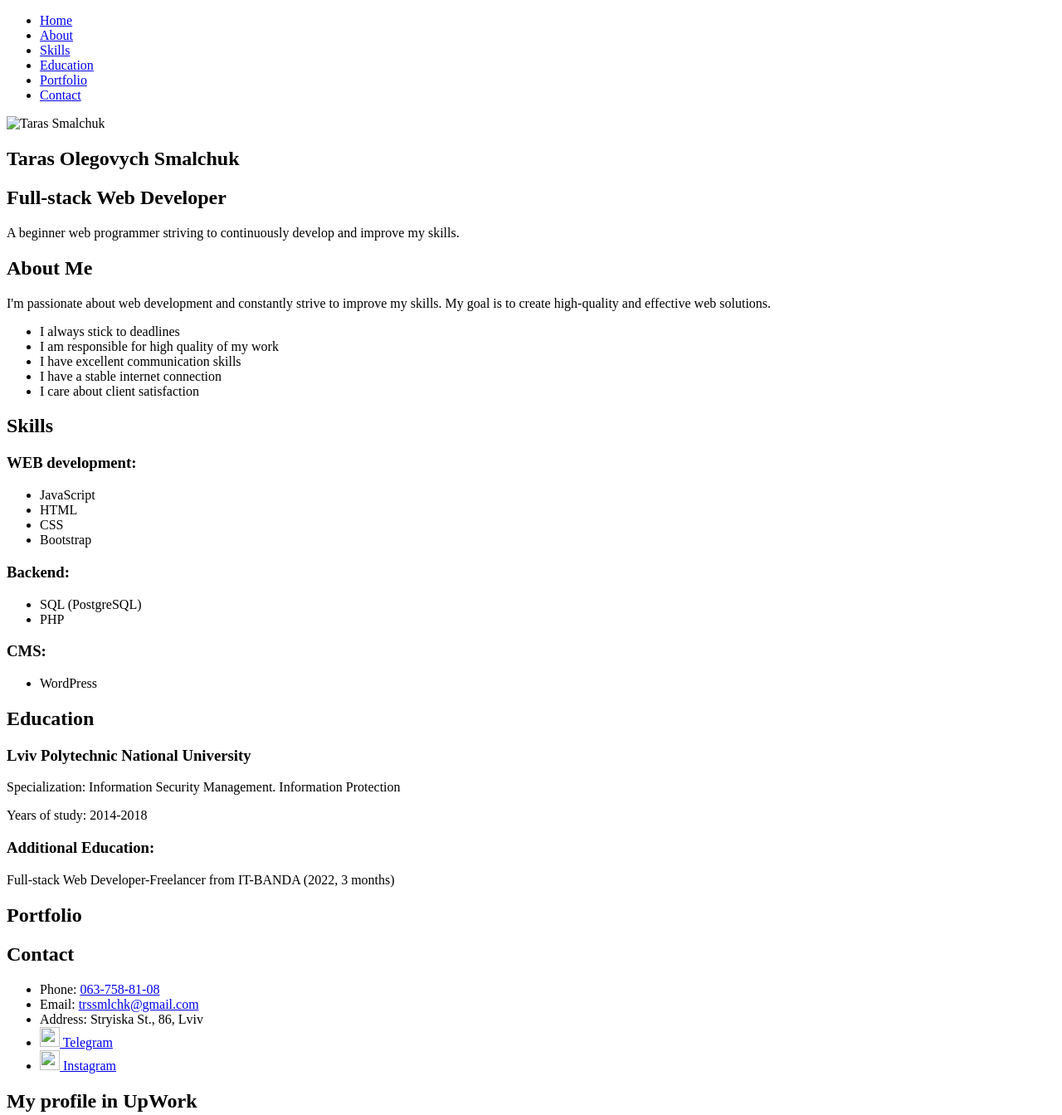
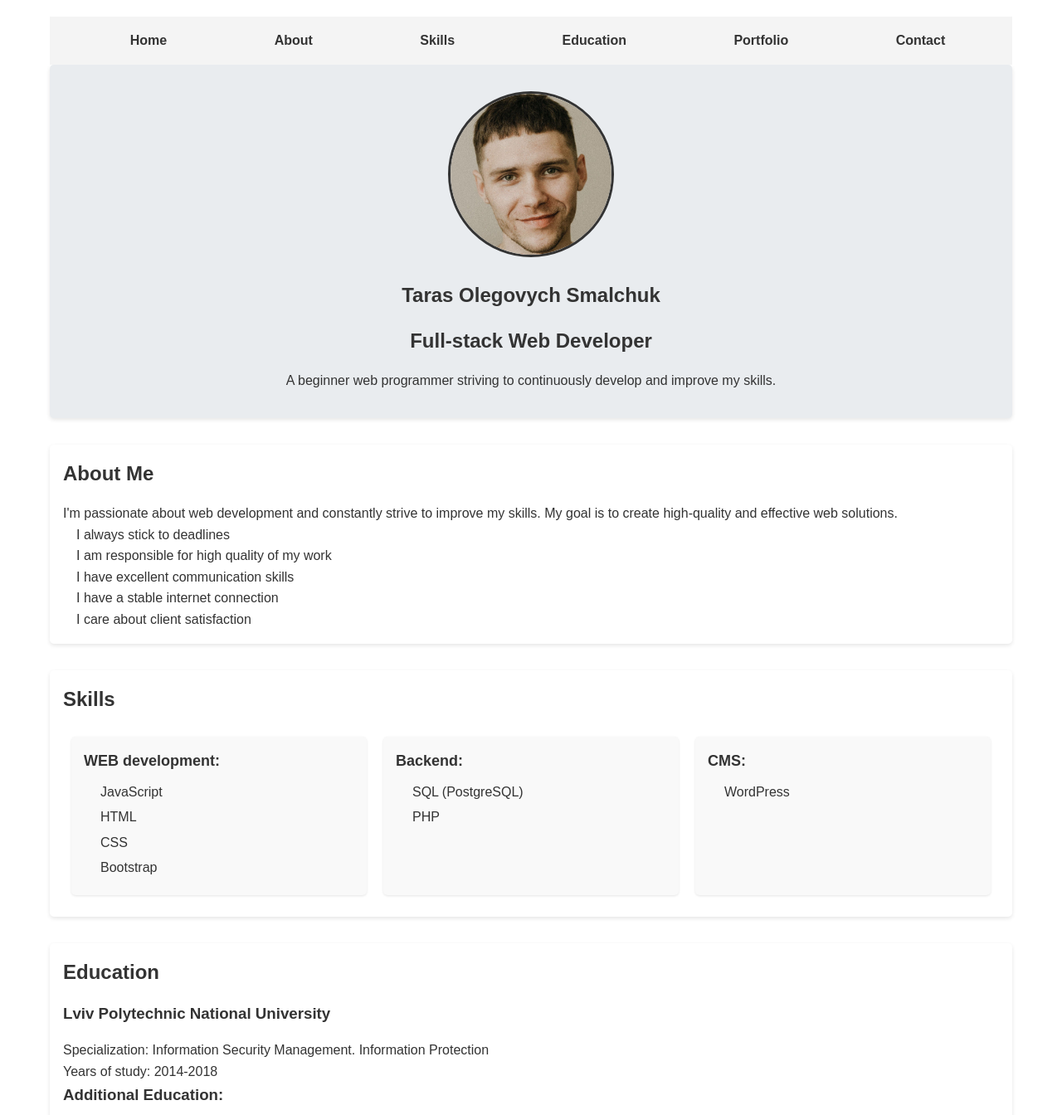
Before and after one commit to WhiteTrashUA/cv, a plain HTML site: page index.html in a window 1280 px wide. Shown: the top 1344 px of the page at 83% size. Drawn offline with Linux system fonts and the light colour scheme; the site is published under a folder, as on GitHub Pages, so addresses that start at the root find nothing.

Commit message:
try to view style5x

```diff
--- a/index.html
+++ b/index.html
@@ -4,7 +4,7 @@
     <meta charset="UTF-8">
     <meta name="viewport" content="width=device-width, initial-scale=1.0">
     <title>Taras Smalchuk - Full-stack Web Developer</title>
-    <link rel="stylesheet" href="/cv/css/style.css">
+    <link rel="stylesheet" href="./css/style.css">
 </head>
 <body>
     <header>
@@ -22,7 +22,7 @@
 
     <main>
         <section id="home">
-            <img src="/cv/images/profile-photo.jpg" alt="Taras Smalchuk" class="profile-photo">
+            <img src="./images/profile-photo.jpg" alt="Taras Smalchuk" class="profile-photo">
             <h1>Taras Olegovych Smalchuk</h1>
             <h2>Full-stack Web Developer</h2>
             <p>A beginner web programmer striving to continuously develop and improve my skills.</p>
@@ -92,7 +92,7 @@
                 <li>Address: Stryiska St., 86, Lviv</li>
                 <li>
                     <a href="https://t.me/stupid_rose" target="_blank">
-                        <img src="/cv/images/telegram.svg" width="24px" height="24px">
+                        <img src="./images/telegram.svg" width="24px" height="24px">
                         Telegram
                     </a>
 
@@ -100,7 +100,7 @@
                 <li>
 
                     <a href="https://www.instagram.com/white_trash_is_beautiful/" target="_blank">
-                        <img src="/cv/images/instagram.svg" width="24px" height="24px">
+                        <img src="./images/instagram.svg" width="24px" height="24px">
                         Instagram
                     </a>
                 </li>
```
